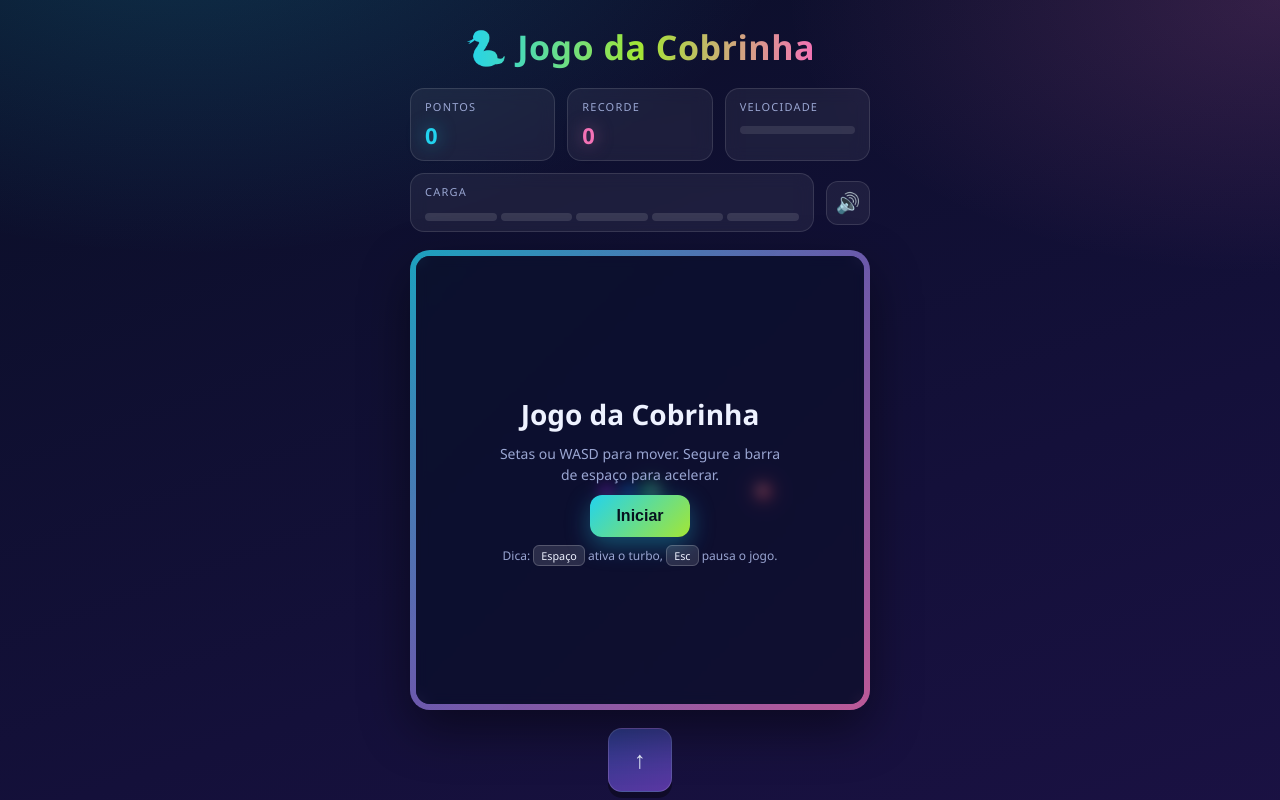
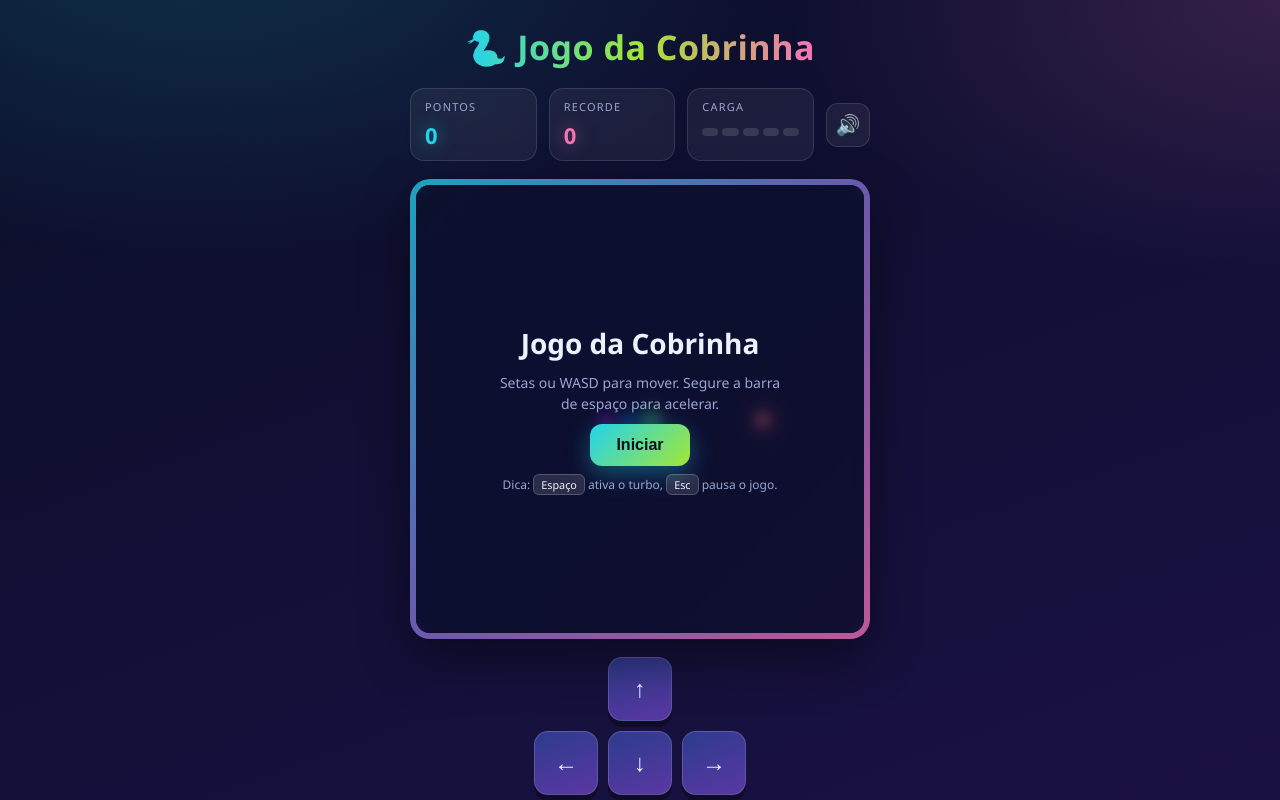
Before and after one commit to Ashr1el/SnakeRush, a Next.js app: page / in a window 1280 px wide. Shown: the top 800 px of the page. Built offline with nearby package versions, Linux system fonts and the light colour scheme.

Commit message:
refactor: remove o card de velocidade do HUD

```diff
--- a/src/app/globals.css
+++ b/src/app/globals.css
@@ -92,22 +92,6 @@ body {
 .card.pink .value {
   color: var(--pink);
   text-shadow: 0 0 18px rgba(244, 114, 182, 0.5);
-}
-
-.meter {
-  height: 8px;
-  margin-top: 6px;
-  border-radius: 99px;
-  background: rgba(255, 255, 255, 0.1);
-  overflow: hidden;
-}
-
-.meter i {
-  display: block;
-  height: 100%;
-  border-radius: 99px;
-  background: linear-gradient(90deg, var(--lime), var(--amber), #fb7185);
-  transition: width 0.25s ease;
 }
 
 /* barra de carga da habilidade — 5 unidades */
--- a/src/components/SnakeGame.tsx
+++ b/src/components/SnakeGame.tsx
@@ -96,7 +96,7 @@ function createGame(): Game {
 
 function step(
   g: Game,
-  onEat: (score: number, speed: number) => void,
+  onEat: (score: number) => void,
   onCut: (score: number, segments: number) => void,
   onAbility: () => void
 ): boolean {
@@ -158,7 +158,7 @@ function step(
     }
 
     placeFood(g);
-    onEat(g.score, g.speed);
+    onEat(g.score);
   }
   return true;
 }
@@ -294,7 +294,6 @@ export default function SnakeGame() {
   const [score, setScore] = useState(0);
   const [best, setBest] = useState(0);
   const [boost, setBoost] = useState(false);
-  const [speed, setSpeed] = useState(BASE_SPEED);
   const [muted, setMuted] = useState(false);
   const [charge, setCharge] = useState(0);
   const [ability, setAbility] = useState(false);
@@ -326,10 +325,9 @@ export default function SnakeGame() {
   }, []);
 
   const onEat = useCallback(
-    (newScore: number, newSpeed: number) => {
+    (newScore: number) => {
       sfx.eat();
       setScore(newScore);
-      setSpeed(newSpeed);
       commitBest(newScore);
     },
     [commitBest]
@@ -371,7 +369,6 @@ export default function SnakeGame() {
     abilityRef.current = false;
     setAbility(false);
     setScore(0);
-    setSpeed(BASE_SPEED);
     statusRef.current = 'running';
     setStatus('running');
   }, []);
@@ -410,7 +407,6 @@ export default function SnakeGame() {
     abilityRef.current = false;
     setAbility(false);
     setScore(0);
-    setSpeed(BASE_SPEED);
     statusRef.current = 'idle';
     setStatus('idle');
     sfx.click();
@@ -535,7 +531,6 @@ export default function SnakeGame() {
     };
   }, [start, enqueue, pause, resume]);
 
-  const pct = Math.round(((BASE_SPEED - speed) / (BASE_SPEED - MIN_SPEED)) * 100);
   const newRecord = status === 'over' && score > 0 && score >= best;
   // durante a habilidade a barra aparece cheia; fora dela mostra a carga do próximo ciclo
   const pips = ability ? ABILITY_THRESHOLD : charge;
@@ -552,12 +547,6 @@ export default function SnakeGame() {
         <div className="card pink">
           <span className="label">Recorde</span>
           <span className="value">{best}</span>
-        </div>
-        <div className="card violet">
-          <span className="label">Velocidade</span>
-          <div className="meter" aria-hidden="true">
-            <i style={{ width: `${pct}%` }} />
-          </div>
         </div>
         <div
           className={`card charge${ability ? ' active' : ''}`}
```
Also changed, not shown: 2 other files (tests, documents, lock files or other folders).
